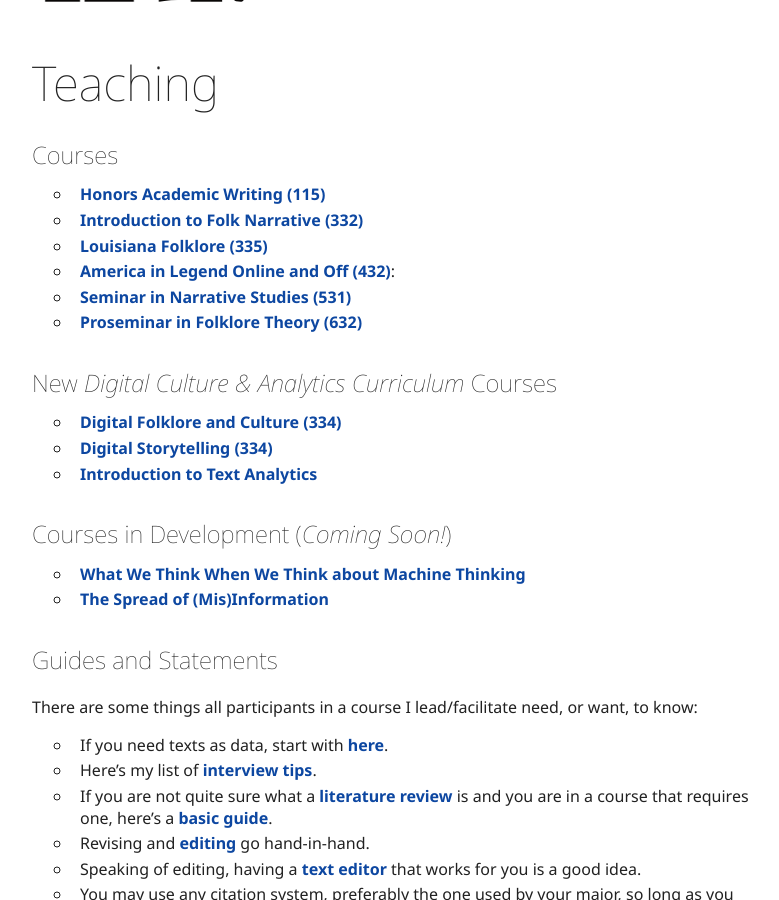
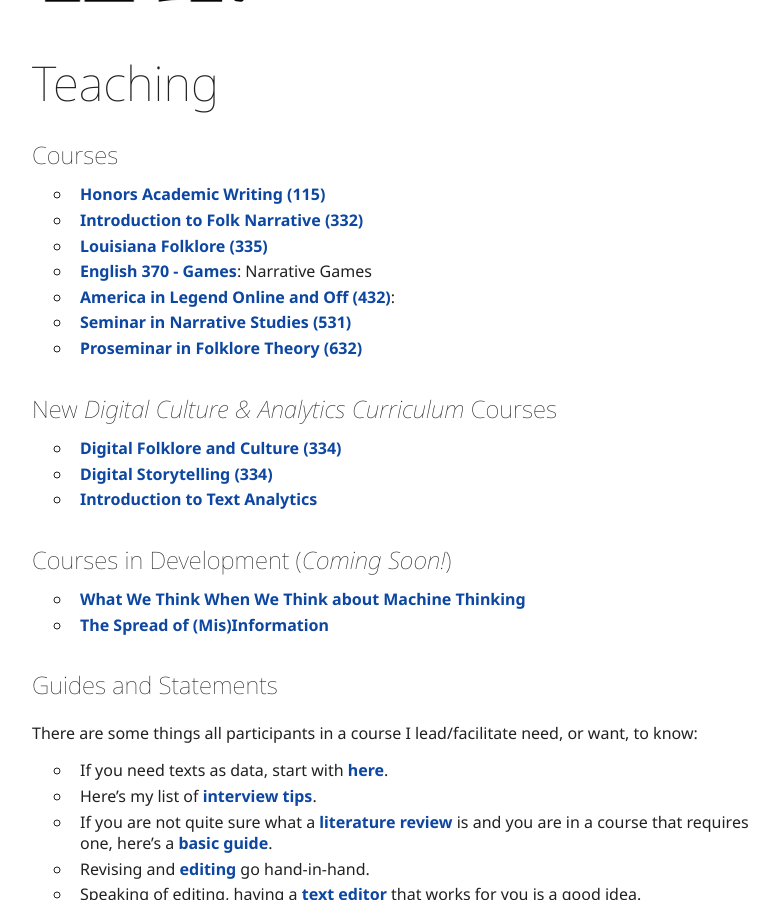
Before and after one commit to johnlaudun/jln, a Jekyll site: the page built from teaching/index.md, in a window 1280 px wide and 900 px high, scrolled down 339 px. Shown: the whole window, without its empty margins (248-1027 px from the left). Built offline with Jekyll 4.4.1, drawn with Linux system fonts in a browser that asks for light colours; some of the changed lines change nothing that is shown.

Commit message:
Updated the Teaching index.

```diff
--- a/teaching/index.md
+++ b/teaching/index.md
@@ -13,6 +13,7 @@ layout: page
 * [Honors Academic Writing (115)](courses/115/)
 * [Introduction to Folk Narrative (332)](courses/332/)
 * [Louisiana Folklore (335)](courses/335/)
+* [English 370 - Games](courses/370-games/): Narrative Games
 * [America in Legend Online and Off (432)](courses/432/):
 * [Seminar in Narrative Studies (531)](courses/531/)
 * [Proseminar in Folklore Theory (632)](courses/632/)
@@ -22,7 +23,7 @@ layout: page
 
 * [Digital Folklore and Culture (334)](courses/334-cultures/)
 * [Digital Storytelling (334)](courses/334-storytelling/)
-* [Introduction to Text Analytics](courses/370/)
+* [Introduction to Text Analytics](courses/370-ta/)
 
 
 ## Courses in Development (*Coming Soon!*)
```
